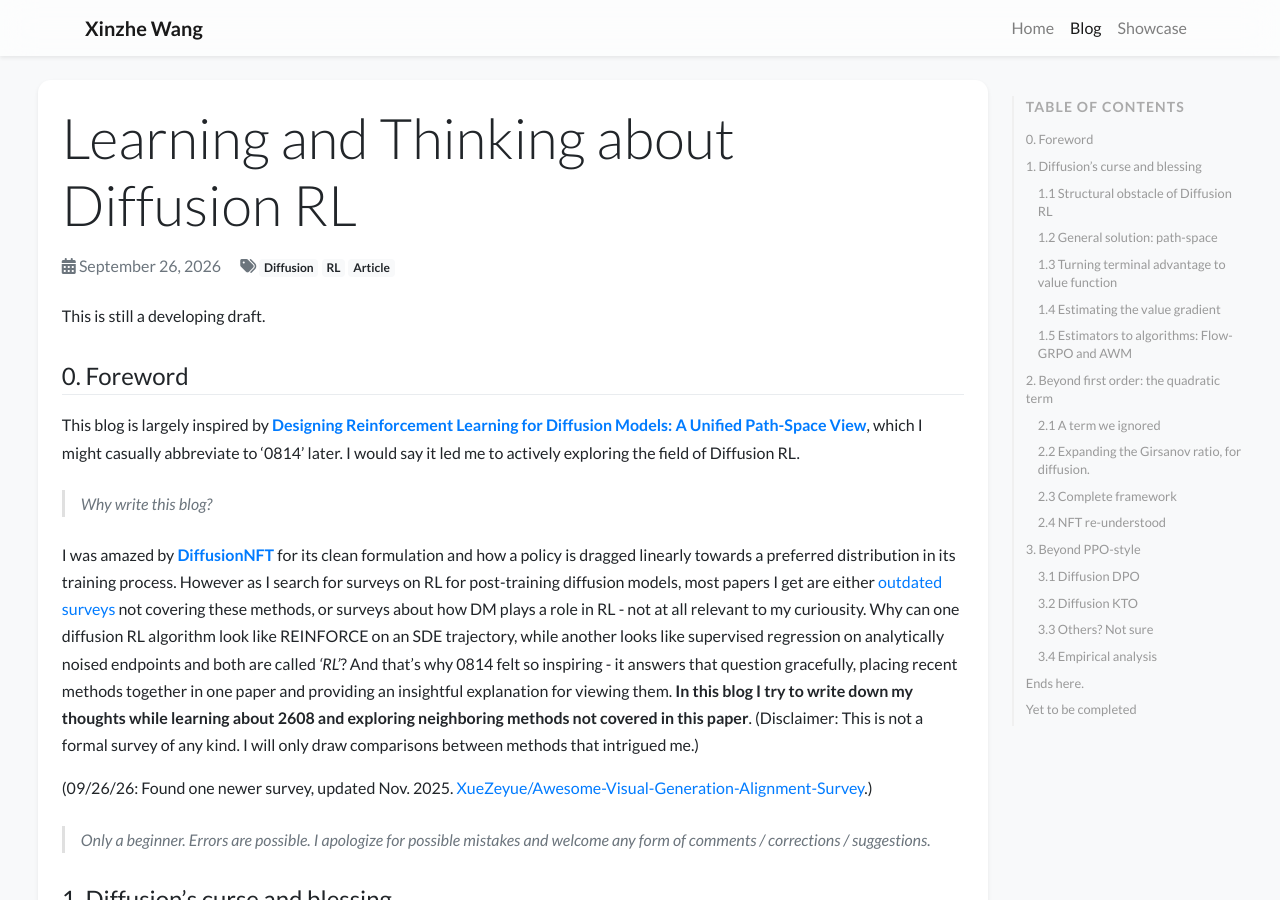
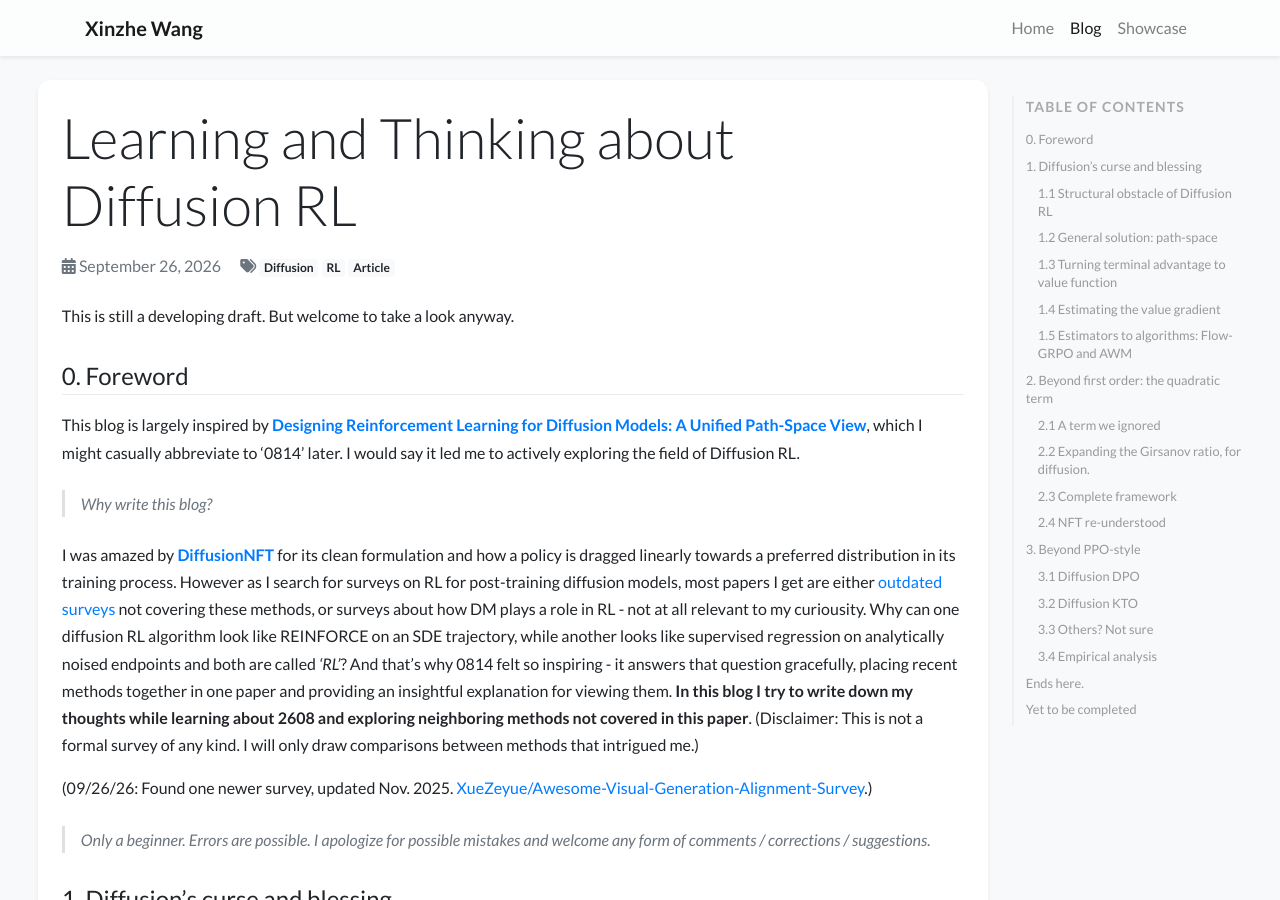
Before and after one commit to gold3fluoride/gold3fluoride.github.io, a Jekyll site: the page built from _posts/2026-09-26-Diffusion-RL.md, in a window 1280 px wide and 900 px high. Built offline with Jekyll 4.4.1, drawn with Linux system fonts in a browser that asks for light colours; nearby versions of some CDN libraries; a style sheet for code colours, icons or effects is not loaded.

Commit message:
add an opening line

```diff
--- a/_posts/2026-09-26-Diffusion-RL.md
+++ b/_posts/2026-09-26-Diffusion-RL.md
@@ -8,7 +8,7 @@ tags:
   - Article
 ---
 
-This is still a developing draft.
+This is still a developing draft. But welcome to take a look anyway.
 
 ## 0. Foreword
 
```
